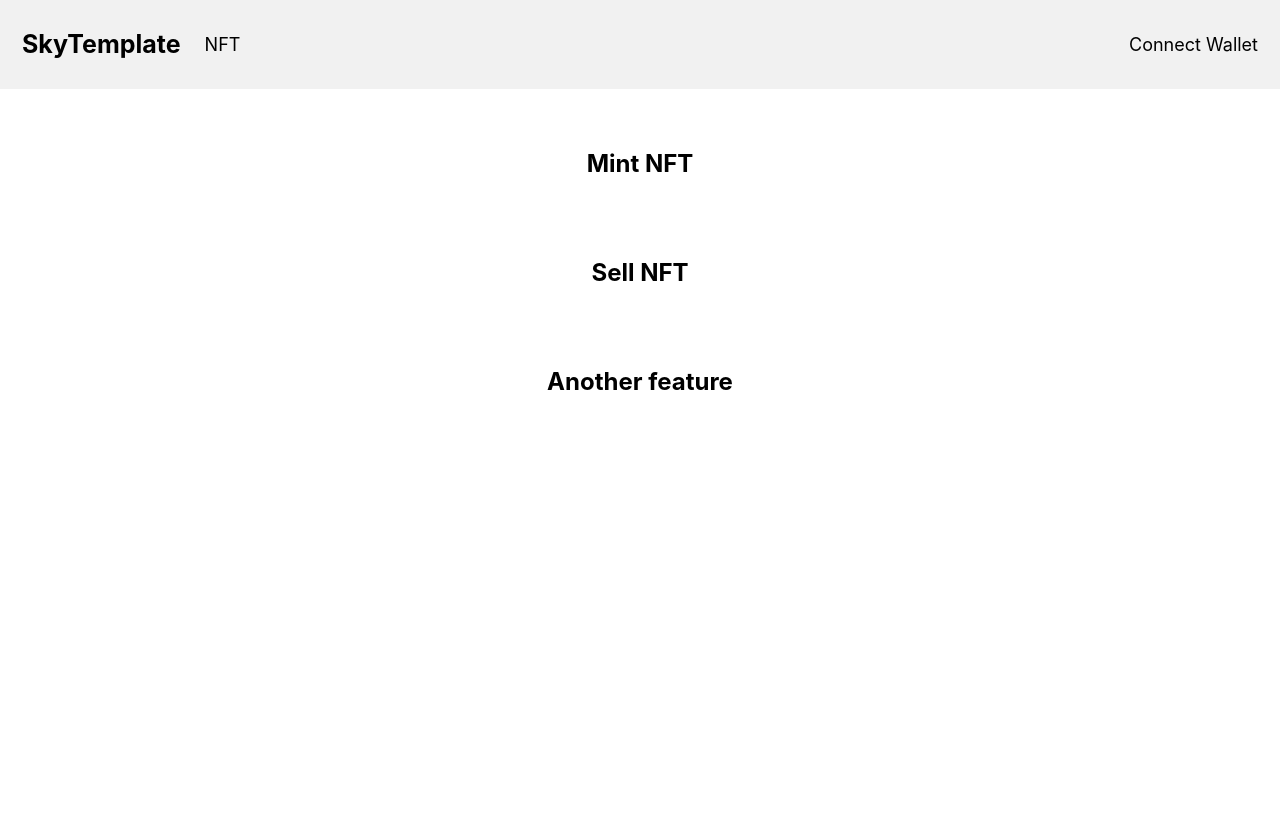
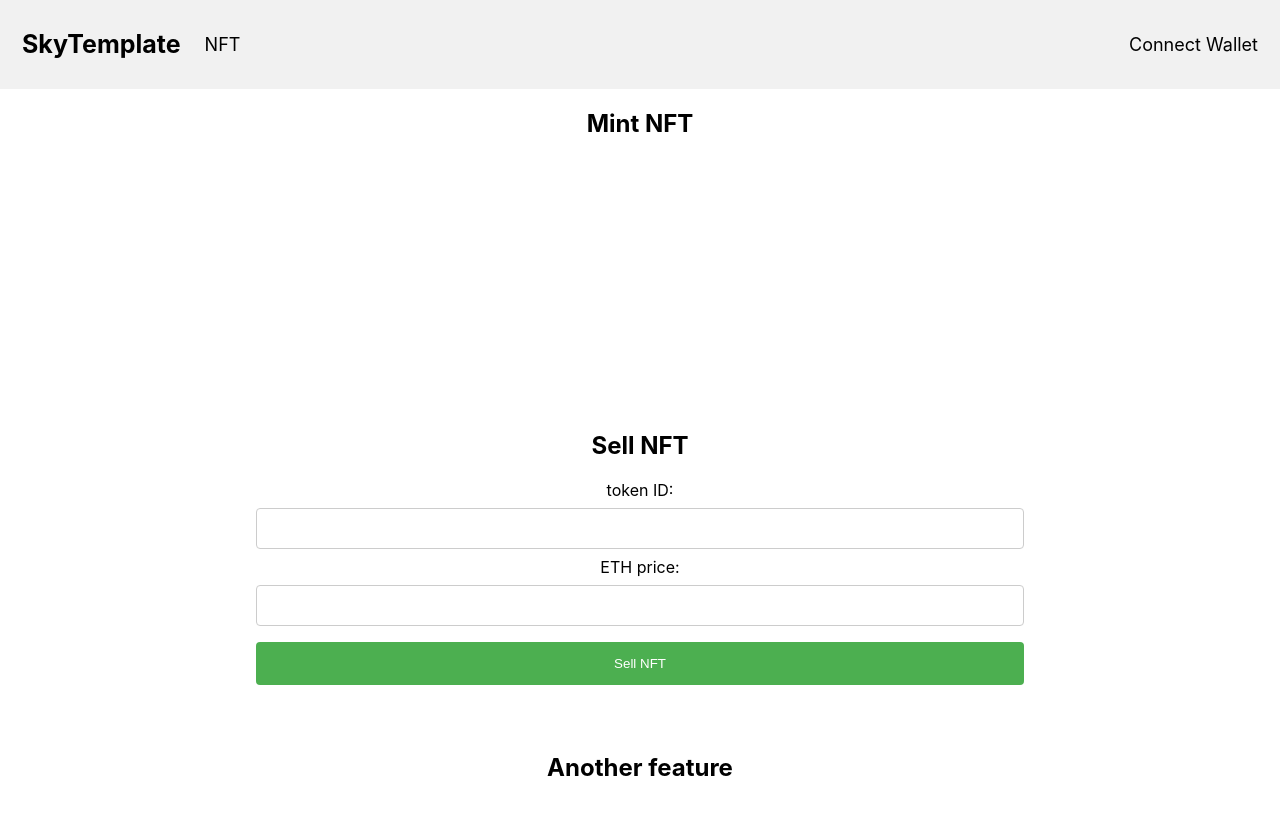
Before and after one commit to skygate/fe-internship2022, a React (Create React App) app in the folder frontend/: page / in a window 1280 px wide. Shown: the top 814 px of the page. Built offline with nearby package versions, Linux system fonts and the light colour scheme.

Commit message:
Connect startSale() to frontend

```diff
--- a/frontend/src/App.js
+++ b/frontend/src/App.js
@@ -15,7 +15,7 @@ const App = () => {
         <Header activeAccountProps = {activeAccount}/>
         <div className="content">
           <Routes>
-            <Route exact path="/" element={<MainContext />}/>
+            <Route exact path="/" element={<MainContext activeAccountProps = {activeAccount}/>}/>
             <Route path="/MintNFT" element={<MintNFT activeAccountProps = {activeAccount} />}/>
             <Route path="/login" element={<ChooseProvider changeActiveAccount ={activeAccount => setActiveAccount(activeAccount)} />}/>
           </Routes>
--- a/frontend/src/components/MintNFT/MintNFT.jsx
+++ b/frontend/src/components/MintNFT/MintNFT.jsx
@@ -6,7 +6,7 @@ const MintNFT = (props) => {
     const provider = new ethers.providers.Web3Provider(window.ethereum);
     const signer = provider.getSigner();
 
-    const contractAddress = "0x68D33A65A2341Fa2269b0150C3DA4912D8a7abFe";
+    const contractAddress = "0x5fbdb2315678afecb367f032d93f642f64180aa3";
     const metadataURI = "ipfs://QmT8nzbH2Rr9WA55Rsv2uWFRBRCF4yGJWr44xSUrZGjTGc";
 
     const contract = new ethers.Contract(contractAddress, BaseERC721.abi, signer);
--- a/frontend/src/components/chooseProvider/ChooseProvider.jsx
+++ b/frontend/src/components/chooseProvider/ChooseProvider.jsx
@@ -31,7 +31,7 @@ const ChooseProvider = (props) => {
 
     return (
         <div className="center">
-            <button onClick={connect}>Browser Extension Wallets(MetaMask, CoinBase)</button>
+            <button onClick={connect} type="submit">Browser Extension Wallets(MetaMask, CoinBase)</button>
         </div>
     );
 };
--- a/frontend/src/components/mainContext/MainContext.jsx
+++ b/frontend/src/components/mainContext/MainContext.jsx
@@ -1,6 +1,7 @@
 import './mainContext.css';
+import StartSale from '../startSale/StartSale';
 
-const MainContext = () => {
+const MainContext = (props) => {
 
     return (
         <div className="container">
@@ -10,6 +11,7 @@ const MainContext = () => {
             </div>
             <div className="section2">
                 <h2>Sell NFT</h2>
+                <StartSale activeAccountProps = {props.activeAccountProps}/>
             </div>
             <div className="section3">
                 <h2>Another feature</h2>
--- a/frontend/src/components/mainContext/mainContext.css
+++ b/frontend/src/components/mainContext/mainContext.css
@@ -1,47 +1,53 @@
 .container {
   display: grid;
+  width: 60%;
   grid-template-columns: 1fr 1fr 1fr;
   grid-template-rows: 1fr 1fr 1fr;
   gap: 40px 0px;
   grid-auto-flow: row;
   margin-top: 40px;
+  margin: 0 auto;
   grid-template-areas:
-      "section1 section1 section1"
-      "section2 section2 section2"
-      "section3 section3 section3";
+    'section1 section1 section1'
+    'section2 section2 section2'
+    'section3 section3 section3';
 }
 /* div[class*="section"] {
     border-style: solid;
     border-color: red;} */
 
-  .section1 { grid-area: section1; }
-
-  .section2 { grid-area: section2; }
-
-  .section3 { grid-area: section3; }
-
-
-button {
-    display: block;
-    background-color: #f1f1f1;
-    color: black;
-    border: none;
-    padding: 15px 32px;
-    text-align: center;
-    text-decoration: none;
-    font-size: 16px;
-    width: 100%;
-    border-radius: 25px;
+.section1 {
+  grid-area: section1;
+}
+.section2 {
+  grid-area: section2;
+}
+.section3 {
+  grid-area: section3;
 }
 
-  button:hover {
-    background-color: #ddd;
-    color: black;
+input[type='text'],
+select {
+  width: 100%;
+  padding: 12px 20px;
+  margin: 8px 0;
+  display: inline-block;
+  border: 1px solid #ccc;
+  border-radius: 4px;
+  box-sizing: border-box;
 }
-  .center {
-    margin: auto;
+
+button[type='submit'] {
   width: 100%;
-    padding: 10px;
-    display: grid;
-    grid-gap: 10px;
+  background-color: #4caf50;
+  color: white;
+  padding: 14px 20px;
+  margin: 8px 0;
+  border: none;
+  border-radius: 4px;
+  cursor: pointer;
 }
+
+button[type='submit']:hover {
+  background-color: #45a049;
+}
--- /dev/null
+++ b/frontend/src/components/startSale/StartSale.jsx
@@ -0,0 +1,35 @@
+import '../mainContext/mainContext.css';
+import { getContractComponents } from '../../helpers.jsx';
+
+
+const StartSale = (props) => {
+    const startSale = async () => {
+        if(props.activeAccountProps) {
+            const [address, provider, signer, contract] = getContractComponents();
+
+            const tokenId = document.getElementById('sellTokenId').value
+            const price = document.getElementById('sellTokenPrice').value
+            await contract.startSale(tokenId, price)
+                .then(() => { console.log(">>> Transaction has been put on sale!"); })
+                .catch((error) => {
+                    console.log(error.data.message);
+                })
+            } else {
+                console.log(">>> Please login to perform this action!");
+            }
+    };
+
+    return (
+        <div className="center">
+            <div>
+                <label>token ID:</label>
+                <input id="sellTokenId" type="text"></input><br />
+                <label>ETH price: </label>
+                <input id="sellTokenPrice" type="text"></input><br />
+                <button onClick={startSale} type="submit">Sell NFT</button>
+            </div>
+        </div>
+    );
+};
+
+export default StartSale;
--- /dev/null
+++ b/frontend/src/helpers.jsx
@@ -0,0 +1,11 @@
+import BaseERC721 from "./artifacts/contracts/BaseERC721.sol/BaseERC721.json"
+import { ethers } from 'ethers';
+
+export const getContractComponents = () => {
+    const address = "0x5fbdb2315678afecb367f032d93f642f64180aa3";
+    const provider = new ethers.providers.Web3Provider(window.ethereum);
+    const signer = provider.getSigner();
+    const contract = new ethers.Contract(address, BaseERC721.abi, signer);
+
+    return [address, provider, signer, contract]
+}
```
Also changed, not shown: 1 other file (tests, documents, lock files or other folders). Lines whose indentation alone changed are shown as unchanged.
